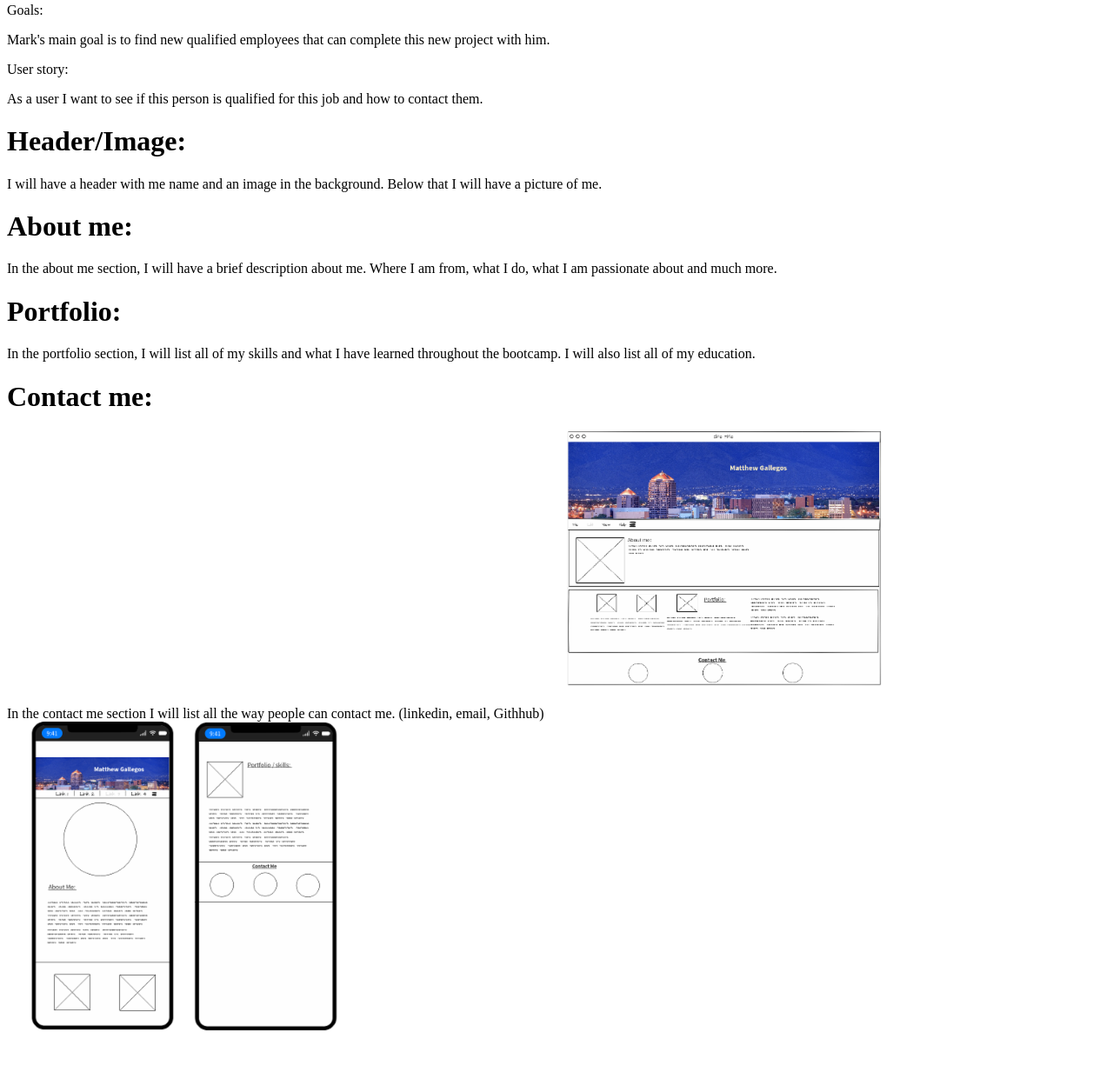
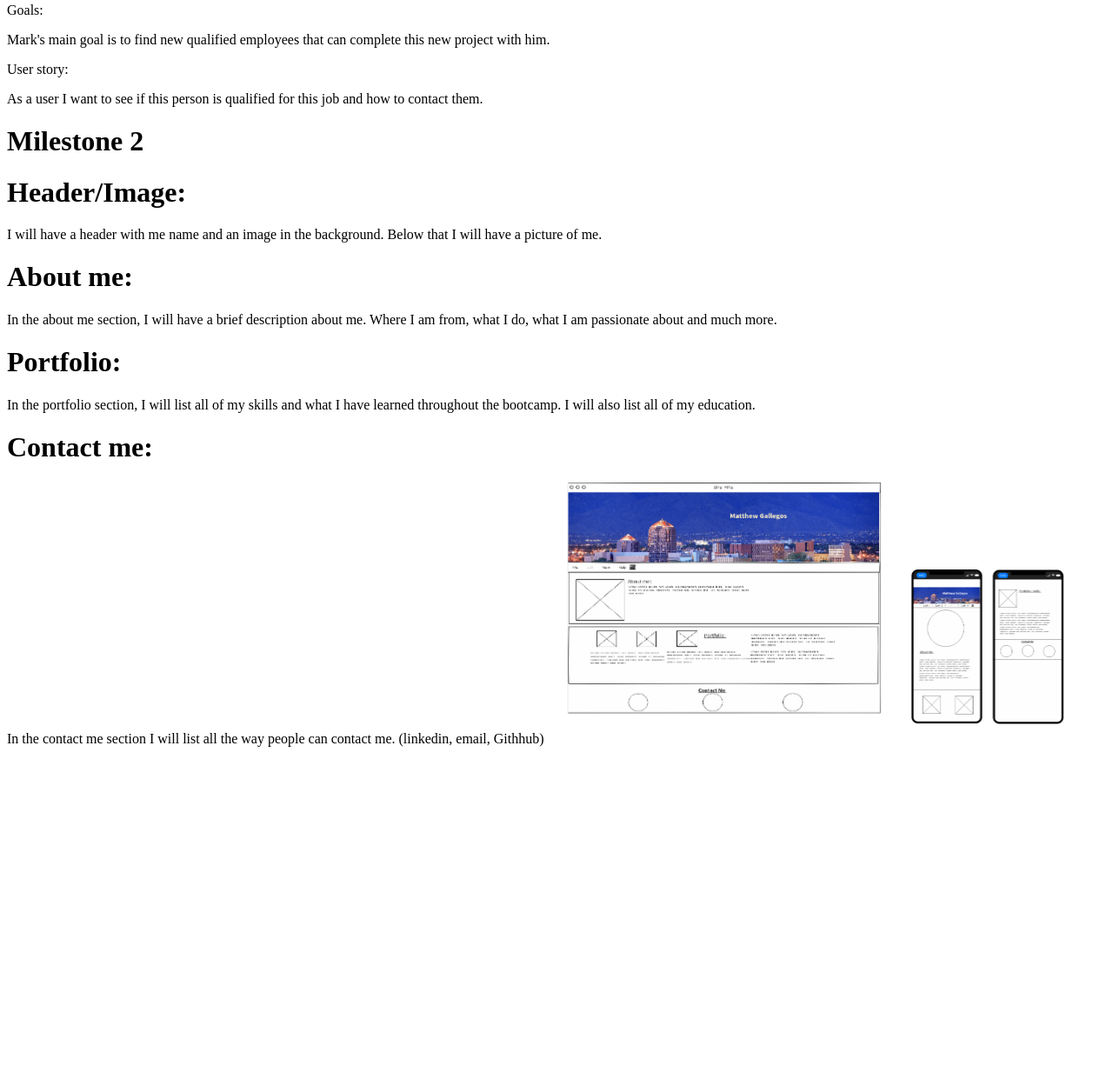
Before and after one commit to mattg2000/matt-portfolio, a plain HTML site: page public_html/documentation/milestone1.html in a window 1280 px wide. Shown: the part 794-2027 px from the top of the page at 87% size. After the commit the page ends 1661 px from the top, so only its background shows below. Drawn offline with Linux system fonts and the light colour scheme.

Commit message:
updated milestone 2

```diff
--- a/public_html/documentation/milestone1.html
+++ b/public_html/documentation/milestone1.html
@@ -26,6 +26,8 @@ The goals for this website is to showcase what education I have, work and other
 <p>Goals:</p> Mark's main goal is to find new qualified employees that can complete this new project with him.
 <p>User story:</p> As a user I want to see if this person is qualified for this job and how to contact them.
 
+<h1>Milestone 2</h1>
+
 <h1><b>Header/Image:</b></h1>
 <p>I will have a header with me name and an image in the background. Below that I will have a picture of me.</p>
 
@@ -38,8 +40,8 @@ The goals for this website is to showcase what education I have, work and other
 <h1><b>Contact me:</b></h1>
 In the contact me section I will list all the way people can contact me. (linkedin, email, Githhub)
 
+</body>
+<img src="../../webwireframe.png" height="300" width="400"/>
 
-<img src="../../webwireframe.png" height="330" width="400"/>
-<img src="../../mobilewireframe.png" height="400" width="399"/>
-</body>
+<img src="../../mobilewireframe.png" height="200em"/>
 </html>
```
Also changed, not shown: public_html/mobilewireframe.JPG (added), public_html/webwireframe.JPG (added).
